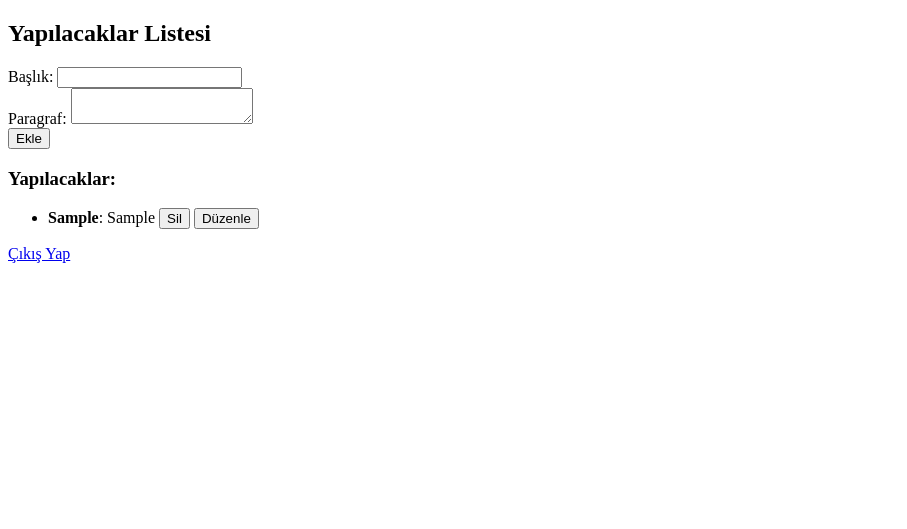
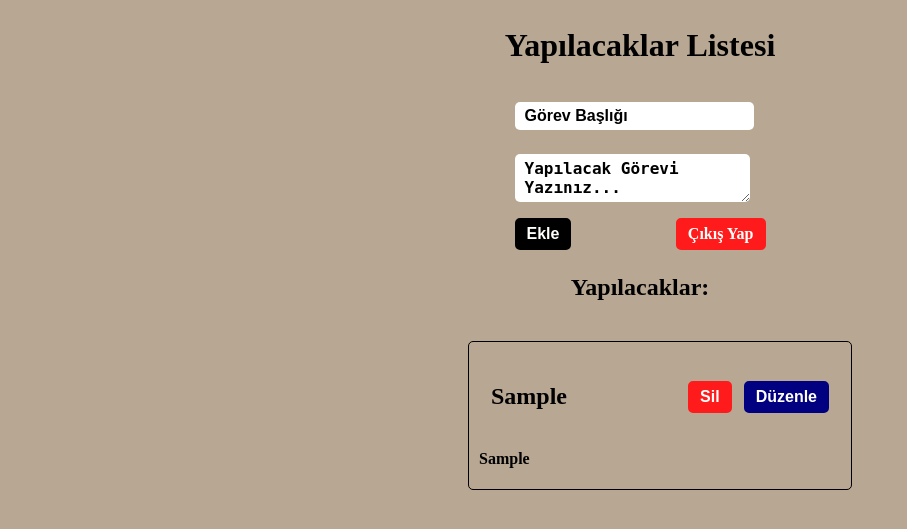
Before and after one commit to adraarda23/btu-php-todo, a PHP site: page /todo_list.php in a window 1280 px wide. Shown: the top 529 px of the page, without its empty margins (0-907 px from the left). Run offline with PHP 8.4, Linux system fonts and the light colour scheme; the visitor is signed in with stand-in values (Sample User, id 1); tables that the repository leaves empty or names only in its code hold one stand-in row (values such as "Sample post").

Commit message:
style implementation

```diff
--- a/todo_list.php
+++ b/todo_list.php
@@ -9,7 +9,6 @@ if (!isset($_SESSION['kullanici_id'])) {
 
 $kullanici_id = $_SESSION['kullanici_id'];
 
-// Yeni yapılacak ekleme
 if ($_SERVER["REQUEST_METHOD"] == "POST" && isset($_POST['baslik']) && isset($_POST['paragraf'])) {
     $baslik = $conn->real_escape_string($_POST['baslik']);
     $paragraf = $conn->real_escape_string($_POST['paragraf']);
@@ -20,7 +19,6 @@ if ($_SERVER["REQUEST_METHOD"] == "POST" && isset($_POST['baslik']) && isset($_P
     }
 }
 
-// Yapılacak güncelleme
 if ($_SERVER["REQUEST_METHOD"] == "POST" && isset($_POST['update_id'])) {
     $update_id = $_POST['update_id'];
     $update_baslik = $conn->real_escape_string($_POST['update_baslik']);
@@ -32,7 +30,6 @@ if ($_SERVER["REQUEST_METHOD"] == "POST" && isset($_POST['update_id'])) {
     }
 }
 
-// Yapılacak silme
 if ($_SERVER["REQUEST_METHOD"] == "POST" && isset($_POST['delete_id'])) {
     $delete_id = $_POST['delete_id'];
 
@@ -52,31 +49,49 @@ $conn->close();
 <html>
 <head>
     <title>Yapılacaklar Listesi</title>
+    <link rel="stylesheet" href="styles/style.css">
 </head>
-<body>
-    <h2>Yapılacaklar Listesi</h2>
+<body class="bg">
+    <div class="d-flex d-f-col d-f-center">
+
+        <h2 class="d-font-big">Yapılacaklar Listesi</h2>
+
+
             <form method="post" action="<?php echo htmlspecialchars($_SERVER["PHP_SELF"]); ?>">
-        Başlık: <input type="text" name="baslik" required><br>
-        Paragraf: <textarea name="paragraf" required></textarea><br>
-        <input type="submit" value="Ekle">
+                <input class="d-input m-1 rm-m-l" type="text" name="baslik" placeholder="Görev Başlığı" required><br>
+                <textarea class="d-textarea m-1 rm-m-l" name="paragraf" placeholder="Yapılacak Görevi Yazınız..." required></textarea><br>
+                <div class="d-flex d-f-space">
+                <input class="d-btn" type="submit" value="Ekle">
+                <a href="logout.php" class="d-btn-delete rm-dec">Çıkış Yap</a>
+        </div>
             </form>
 
-    <h3>Yapılacaklar:</h3>
-    <ul>
+        <h3 class="d-font-medium">Yapılacaklar:</h3>
+        <ul class="d-w-30">
             <?php while ($row = $result->fetch_assoc()) { ?>
-            <li>
-                <strong><?php echo $row['baslik']; ?></strong>: <?php echo $row['paragraf']; ?>
-                <form method="post" action="<?php echo htmlspecialchars($_SERVER["PHP_SELF"]); ?>" style="display:inline;">
+
+            <li class="rm-ls d-border m-b-1">
+                <div class="d-flex d-f-space m-1">
+                   <h3 class="d-font-medium d-wrap"><?php  echo $row['baslik']; ?></h3>
+                    <div class="btn-group d-flex">
+                        <form method="post" action="<?php echo htmlspecialchars($_SERVER["PHP_SELF"]); ?>">
                             <input type="hidden" name="delete_id" value="<?php echo $row['todo_id']; ?>">
-                    <input type="submit" value="Sil">
+                            <input type="submit" class="d-btn-delete m-r-1" value="Sil">
                         </form>
-                <form method="post" action="update_todo.php" style="display:inline;">
+                        <form method="post" action="update_todo.php">
                             <input type="hidden" name="update_id" value="<?php echo $row['todo_id']; ?>">
-                    <input type="submit" value="Düzenle">
+                            <input type="submit" class="d-btn-edit" value="Düzenle">
                         </form>
+                    </div>
+                </div>
+
+                <p class="d-font d-wrap"><?php echo $row['paragraf']; ?></p>
+
+
             </li>
             <?php } ?>
         </ul>
-    <a href="logout.php">Çıkış Yap</a>
+
+    </div>
 </body>
 </html>
```
Also changed, not shown: login.php (+10 -9 lines), register.php (+15 -8 lines), update_todo.php (+13 -8 lines). Lines whose indentation alone changed are shown as unchanged.
